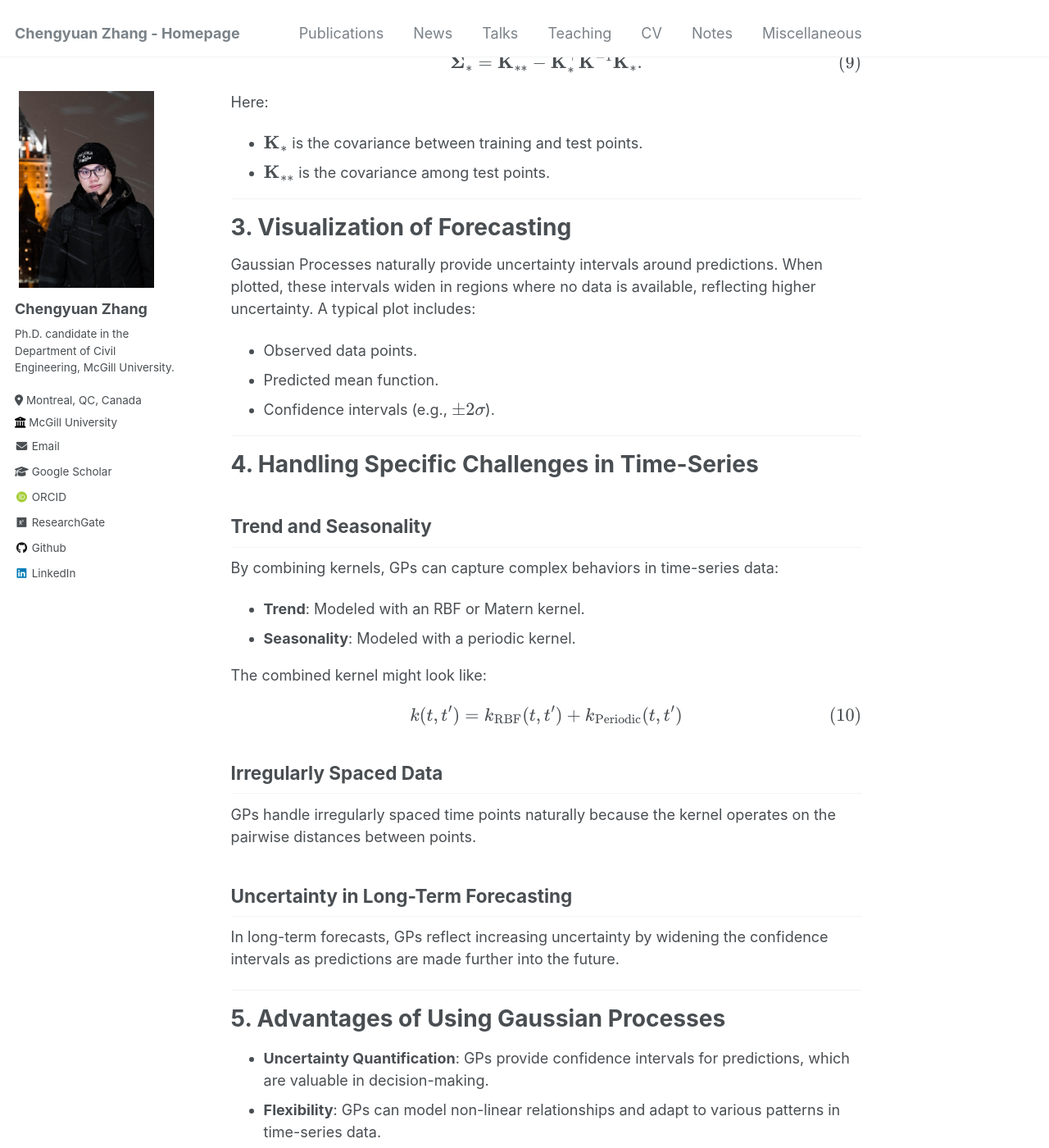
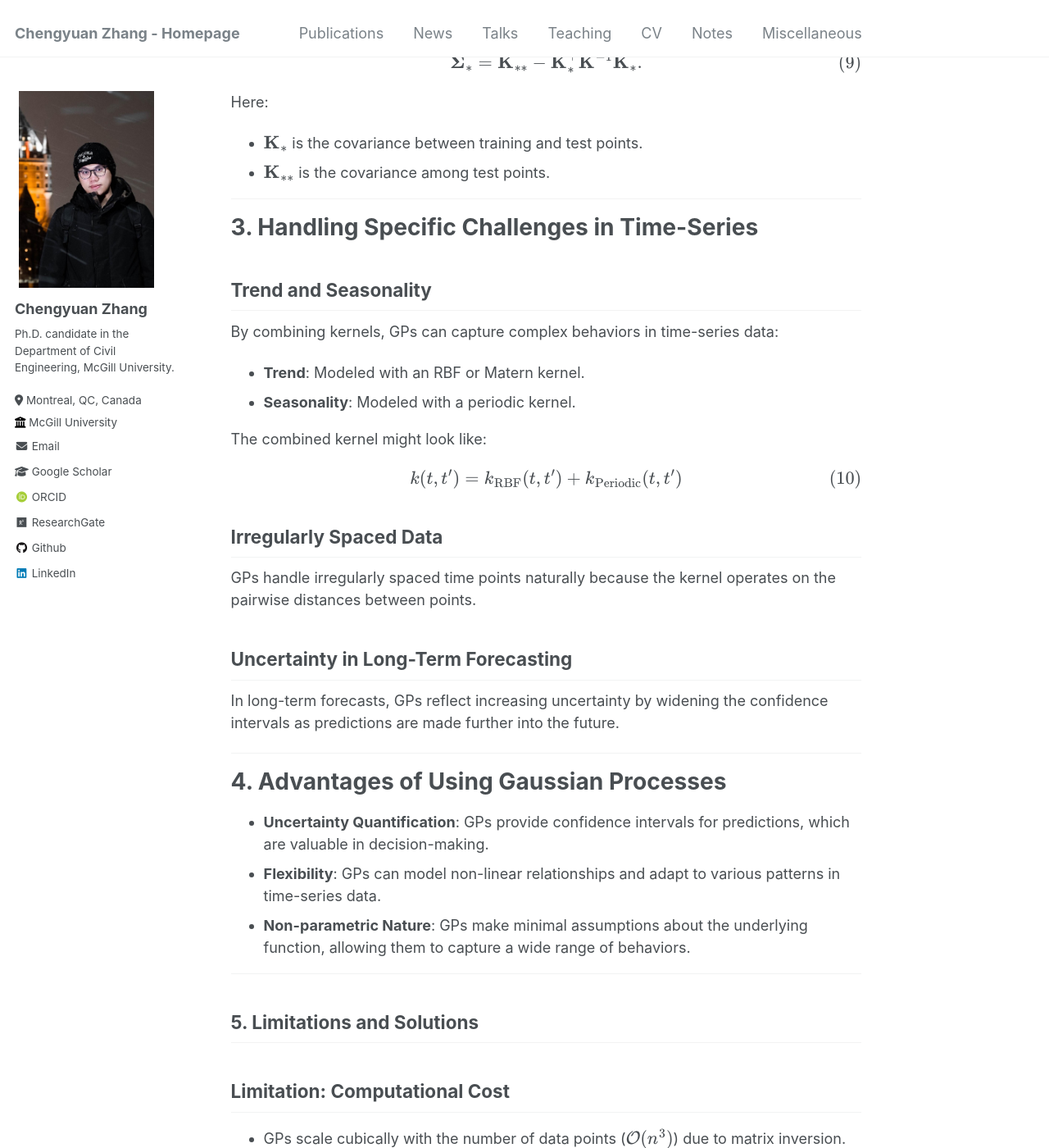
Before and after one commit to Chengyuan-Zhang/chengyuan-zhang.github.io, a Jekyll site: the page built from _posts/2024-12-22-gp-time-series.md, in a window 1280 px wide and 1400 px high, scrolled down 2203 px. Shown: the whole window at 82% size. Built offline with Jekyll 4.4.1, drawn with Linux system fonts in a browser that asks for light colours; some web fonts are replaced; formulas are drawn with MathJax 3; comment, search, counter and statistics services are not loaded.

Commit message:
posts: minor fix

```diff
--- a/_posts/2024-12-22-gp-time-series.md
+++ b/_posts/2024-12-22-gp-time-series.md
@@ -114,18 +114,7 @@
 
 ---
 
-# 3. **Visualization of Forecasting**
-
-Gaussian Processes naturally provide uncertainty intervals around predictions. When plotted, these intervals widen in
-regions where no data is available, reflecting higher uncertainty. A typical plot includes:
-
-- Observed data points.
-- Predicted mean function.
-- Confidence intervals (e.g., \\( \pm 2 \sigma \\)).
-
----
-
-# 4. **Handling Specific Challenges in Time-Series**
+# 3. **Handling Specific Challenges in Time-Series**
 
 ## **Trend and Seasonality**
 
```
Also changed, not shown: other parts of _posts/2024-12-22-gp-time-series.md (+5 -5 lines).
